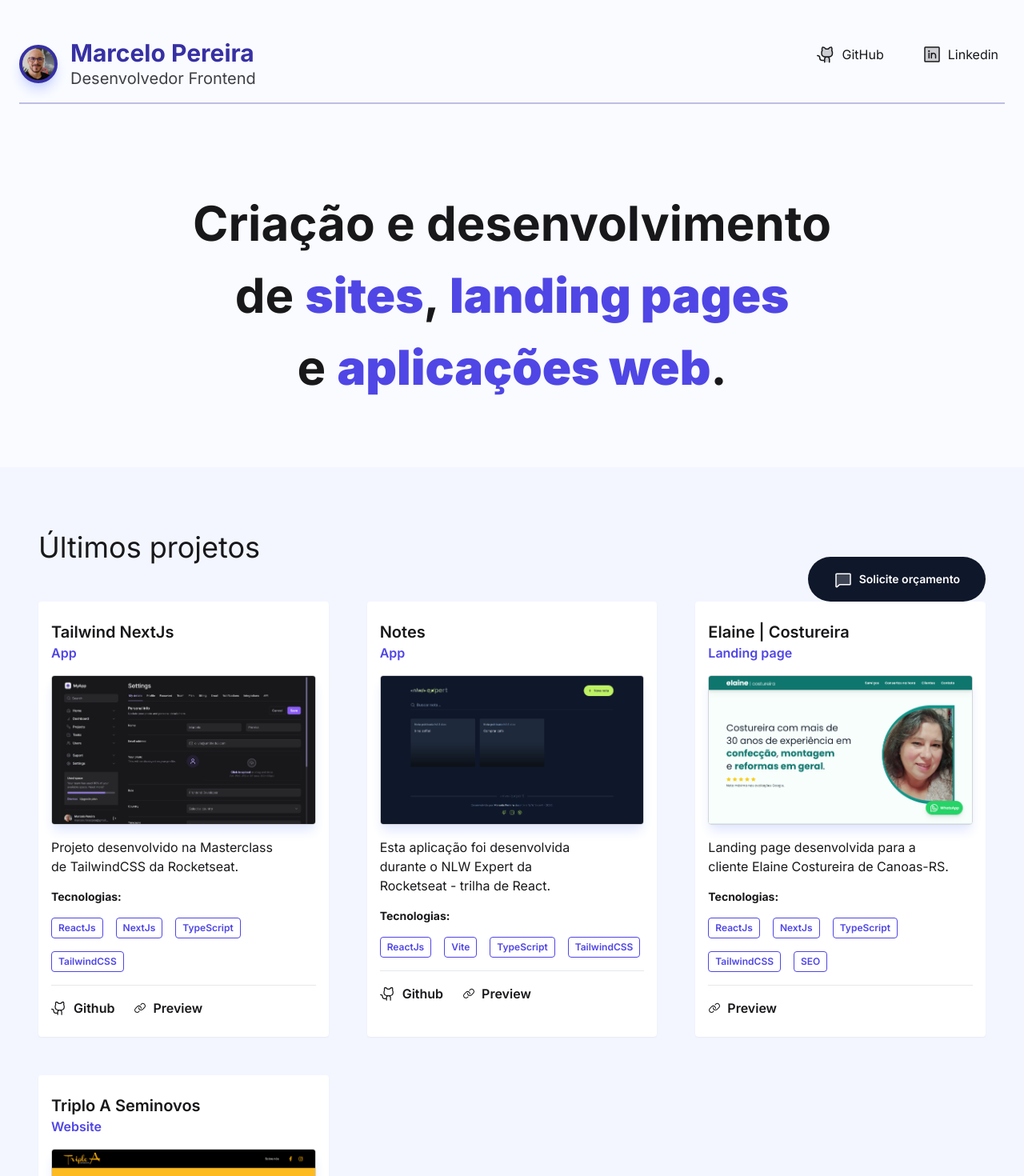
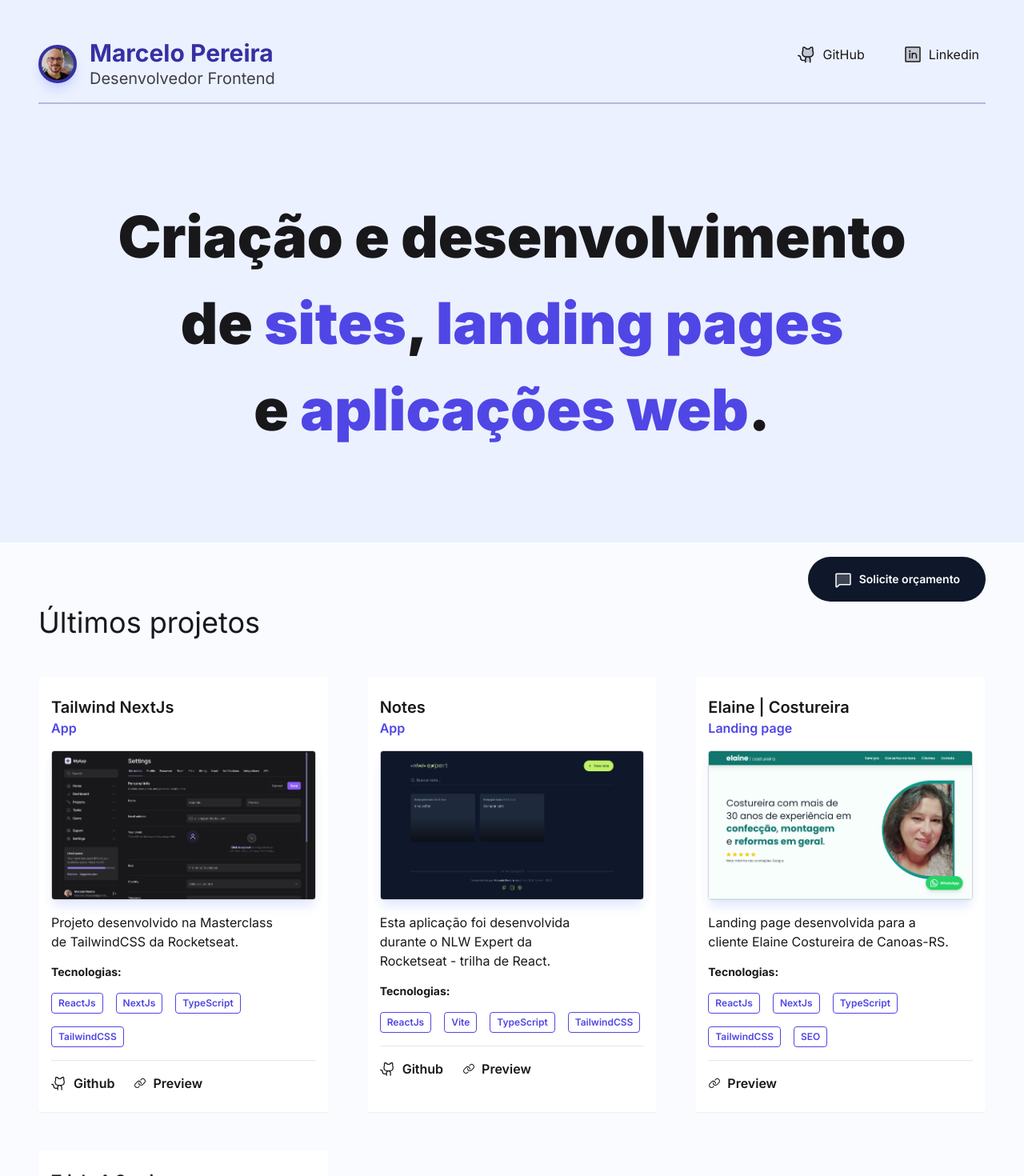
Before and after one commit to marcelopoars/marcelo-pereira-website, a Next.js app: page / in a window 1280 px wide. Shown: the top 1470 px of the page at 80% size. Built offline with nearby package versions, Linux system fonts and the light colour scheme.

Commit message:
refactor: change bg colors

```diff
--- a/src/app/components/header/header.tsx
+++ b/src/app/components/header/header.tsx
@@ -1,13 +1,13 @@
 import Image from "next/image";
 
+import { SocialLinks } from "..";
+
 import ImageProfile from "@/app/assets/marcelo-pereira-frontend-developer.jpg";
-import { twMerge } from "tailwind-merge";
-import { SocialLinks } from "..";
 
 export function Header() {
   return (
-    <header className="p-6 lg:pt-12">
-      <div className="flex items-start justify-between max-w-7xl mx-auto border-b-2 border-indigo-800/30 pb-4">
+    <header className="bg-indigo-100/50 px-6 pt-6 lg:px-12 lg:pt-12">
+      <div className="max-w-7xl mx-auto flex items-start justify-between border-b-2 border-indigo-800/30 pb-4">
         <div className="flex items-center gap-2 lg:gap-4 ">
           <div className="w-[48px] bg-indigo-800 border-4 border-indigo-800 rounded-full overflow-hidden shadow-lg shadow-indigo-200">
             <Image
@@ -26,7 +26,7 @@ export function Header() {
           </h1>
         </div>
 
-        <SocialLinks items={['GitHub', 'Linkedin']} />
+        <SocialLinks items={["GitHub", "Linkedin"]} />
       </div>
     </header>
   );
--- a/src/app/components/hero/hero.tsx
+++ b/src/app/components/hero/hero.tsx
@@ -1,8 +1,8 @@
 export function Hero() {
   return (
-    <section className="px-6 py-8 lg:py-20 lg:px-12">
-      <div className="max-w-4xl mx-auto">
-        <h2 className="text-4xl text-center font-bold leading-normal lg:leading-normal lg:text-6xl">
+    <section className="bg-indigo-100/50 px-6 py-8 lg:py-28 lg:px-12">
+      <div className="max-w-6xl mx-auto">
+        <h2 className="text-4xl text-center font-black leading-normal lg:leading-normal lg:text-7xl">
           Criação e desenvolvimento de <strong className="text-indigo-600 font-black">sites</strong>,{" "}
           <strong className="text-indigo-600 font-black">landing pages</strong> e{" "}
           <strong className="text-indigo-600 font-black">aplicações web</strong>.
--- a/src/app/components/projects/projects.tsx
+++ b/src/app/components/projects/projects.tsx
@@ -4,7 +4,7 @@ import Image from "next/image";
 
 export function Projects() {
   return (
-    <section className="bg-indigo-100/25 px-6 py-12 lg:px-12 lg:py-20">
+    <section className="px-6 py-12 lg:px-12 lg:py-20">
       <div className="max-w-7xl mx-auto">
         <h2 className="text-2xl mb-8 lg:text-4xl lg:mb-12">Últimos projetos</h2>
 
--- a/src/app/layout.tsx
+++ b/src/app/layout.tsx
@@ -30,7 +30,9 @@ export const metadata: Metadata = {
     type: "website",
     countryName: "Brasil",
     url: "https://marcelopereira.dev",
+
   },
+
 };
 
 export default function RootLayout({
```
